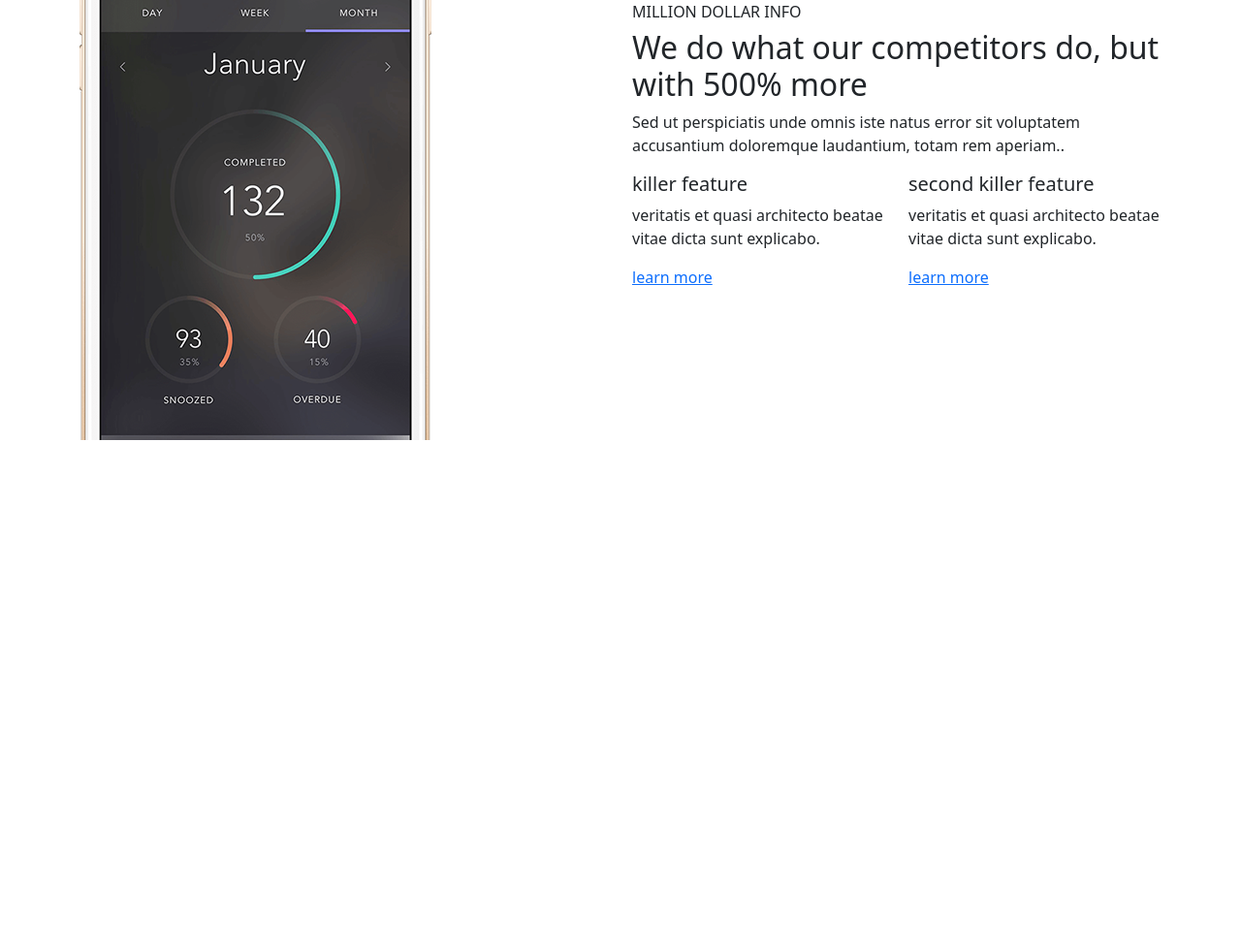
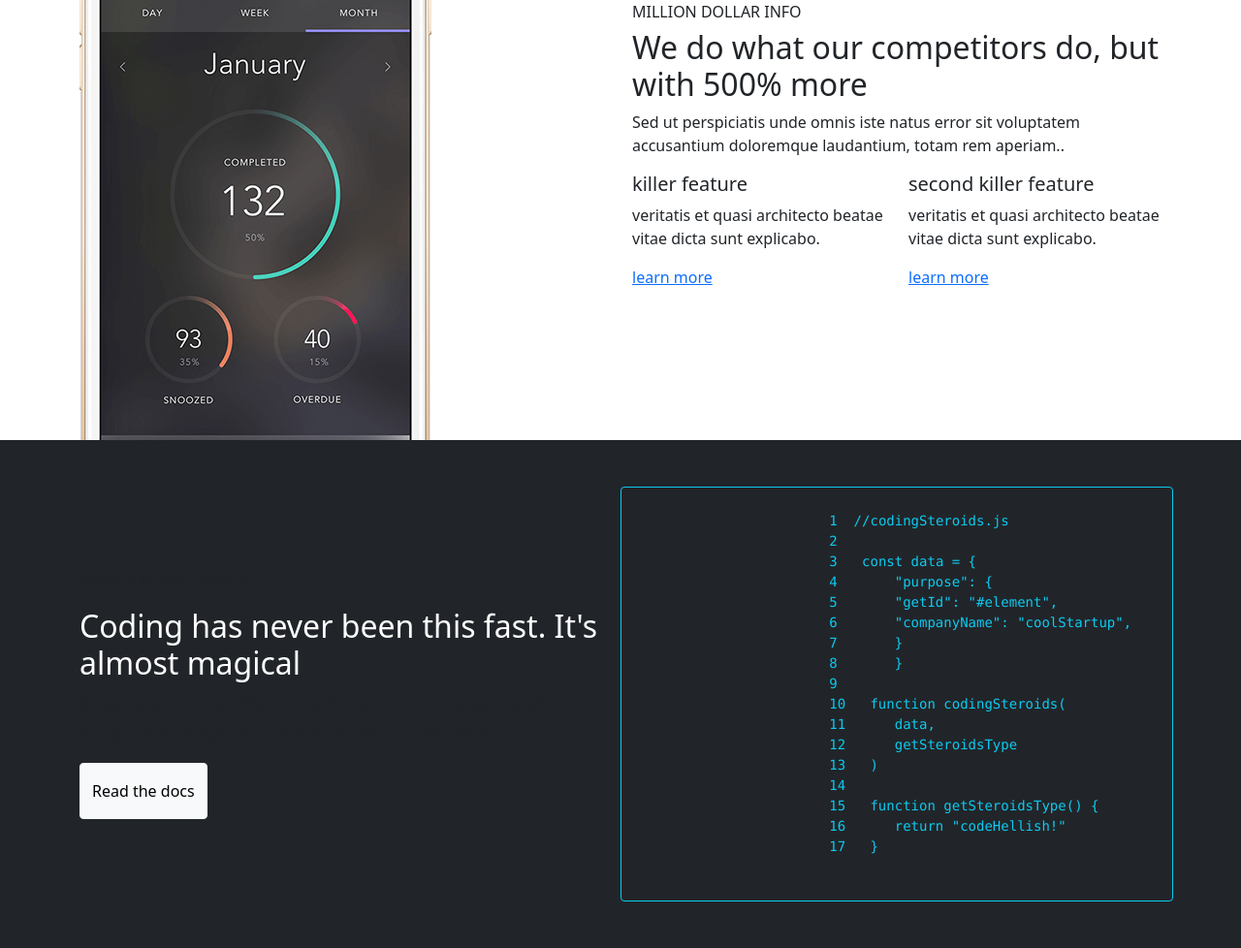
Before and after one commit to M451N9/Lab8, a plain HTML site: page public_html/index.html in a window 1280 px wide. Shown: the part 1001-1979 px from the top of the page at 97% size. Before the commit the page ends 1455 px from the top, so only its background shows below. Drawn offline with nearby package versions, Linux system fonts and the light colour scheme.

```diff
--- a/public_html/index.html
+++ b/public_html/index.html
@@ -67,7 +67,49 @@
             </div>
         </section>
 
-        <section id="info--2"></section>
+        <section id="info-2" class="bg-dark">
+            <div class="container">
+                <div class="row align-items-center fill-80-viewport">
+                    <div class="col-12 col-md-6 my-5 order-2 order-md-1">
+                        <p class="text-uppercase text-white-40">
+                            <strong>
+                                faster development
+                            </strong>
+                        </p>
+                        <h2 class="text-white">
+                            Coding has never been this fast. It's almost magical
+                        </h2>
+                        <p class="lead text-white-70">
+                            Stop hiring engineers to write your code.
+                            Just install one script that magically solves all your problems.
+                        </p>
+                        <a class="btn btn-light d-block d-md-inline-block py-3" href="#" role="button">
+                            Read the docs
+                        </a>
+                    </div>
+                    <pre class="col-12 col-md-6 my-5 order-1 order-md-2 py-4 border border-info rounded text-info">
+                        <span>1</span> <span> //codingSteroids.js</span>
+                        <span>2</span>
+                        <span>3</span>   const data = {
+                        <span>4</span>    	"purpose": {
+                        <span>5</span>    	"getId": "#element",
+                        <span>6</span>    	"companyName": "coolStartup",
+                        <span>7</span>  	}
+                        <span>8</span>	}
+                        <span>9</span>
+                        <span>10</span>   function codingSteroids(
+                        <span>11</span>   	data,
+                        <span>12</span>   	getSteroidsType
+                        <span>13</span>   )
+                        <span>14</span>
+                        <span>15</span>   function getSteroidsType() {
+                        <span>16</span> 	return "codeHellish!"
+                        <span>17</span>   }
+                    </pre>
+                </div>
+            </div>
+        </section>
+
         <section id="info--3"></section>
         <section id="featured-on"></section>
         <section id="feature-rundown"></section>
```
